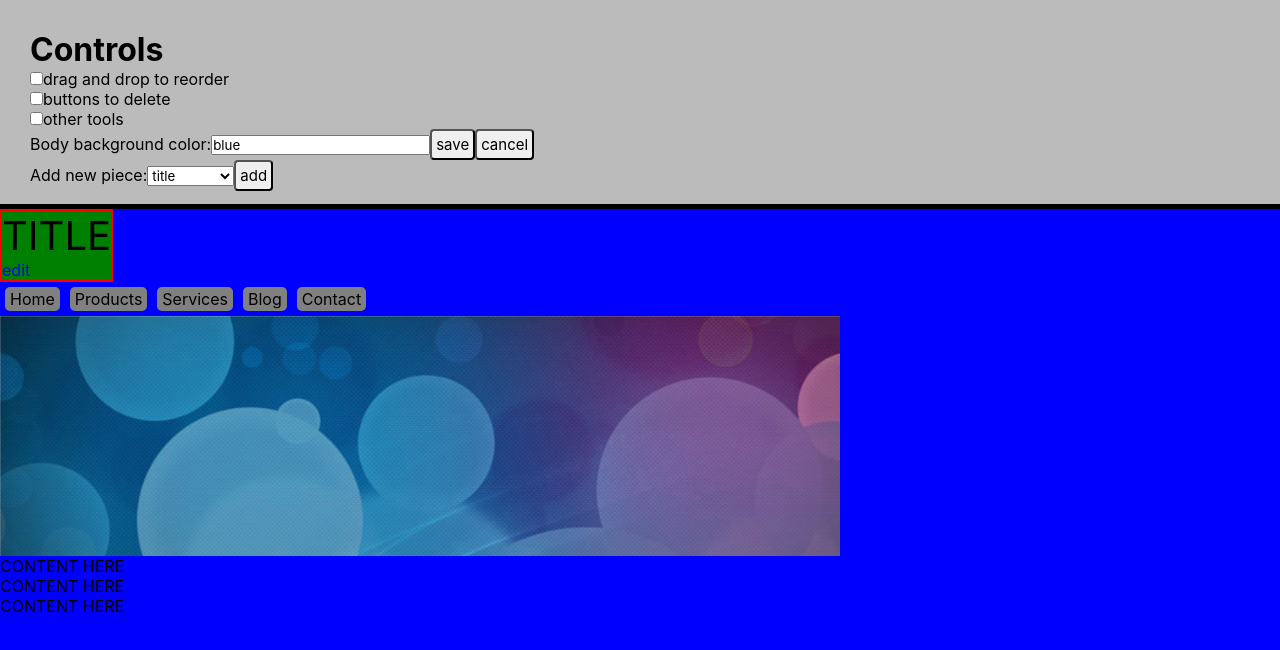
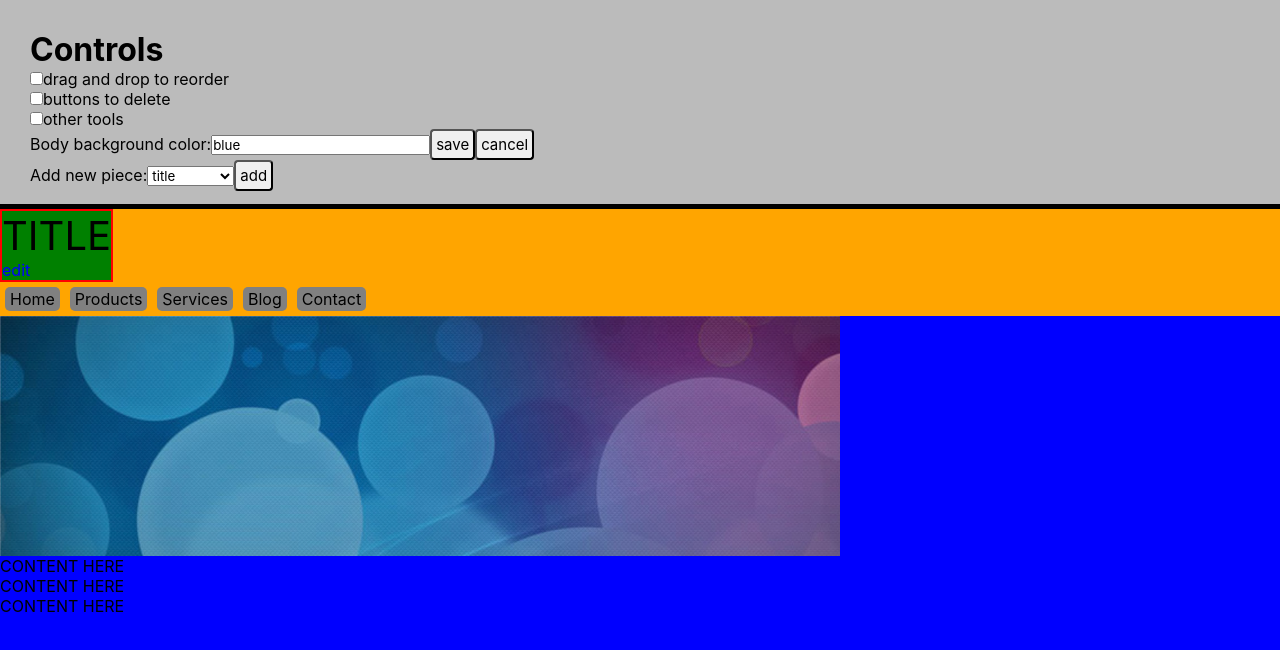
Before and after one commit to bananno/designer, a React (Create React App) app: page / in a window 1280 px wide. Shown: the top 650 px of the page. Built offline with nearby package versions, Linux system fonts and the light colour scheme.

Commit message:
Add sections to the canvas with their properties; add background color option

```diff
--- a/src/App.js
+++ b/src/App.js
@@ -16,7 +16,8 @@ class App extends Component {
 
   componentDidMount () {
     this.addNewPiece({
-      type: 'section'
+      type: 'section',
+      backgroundColor: 'orange',
     });
       this.addNewPiece({
         type: 'title'
--- a/src/components/Canvas.js
+++ b/src/components/Canvas.js
@@ -4,9 +4,16 @@ import Piece from './Piece.js';
 
 class Canvas extends Component {
   mapCanvasSections = (pieceList, i) => {
+    if (pieceList.length === 0) {
+      return null;
+    }
+
+    let section = pieceList[0];
+    let pieces = pieceList.slice(1);
+
     return (
-      <Section key={i}>
-        {pieceList.map(this.mapPieces)}
+      <Section section={section} key={section.id}>
+        {pieces.map(this.mapPieces)}
       </Section>
     );
   }
@@ -36,6 +43,7 @@ class Canvas extends Component {
           canvasSections.push(nextSection);
           nextSection = [];
         }
+        nextSection.push(piece);
       } else {
         nextSection.push(piece);
       }
--- a/src/components/Section.js
+++ b/src/components/Section.js
@@ -20,8 +20,14 @@ class Section extends Component {
   render() {
     let className = 'canvas-section editing-' + this.state.showEditTools;
 
+    let sectionStyle = {};
+
+    if (this.props.section.backgroundColor) {
+      sectionStyle.backgroundColor = this.props.section.backgroundColor;
+    }
+
     return (
-      <div className={className}>
+      <div className={className} style={sectionStyle}>
         <div>
           <button onClick={this.showEditTools} className="edit-start-button">edit section</button>
         </div>
```
